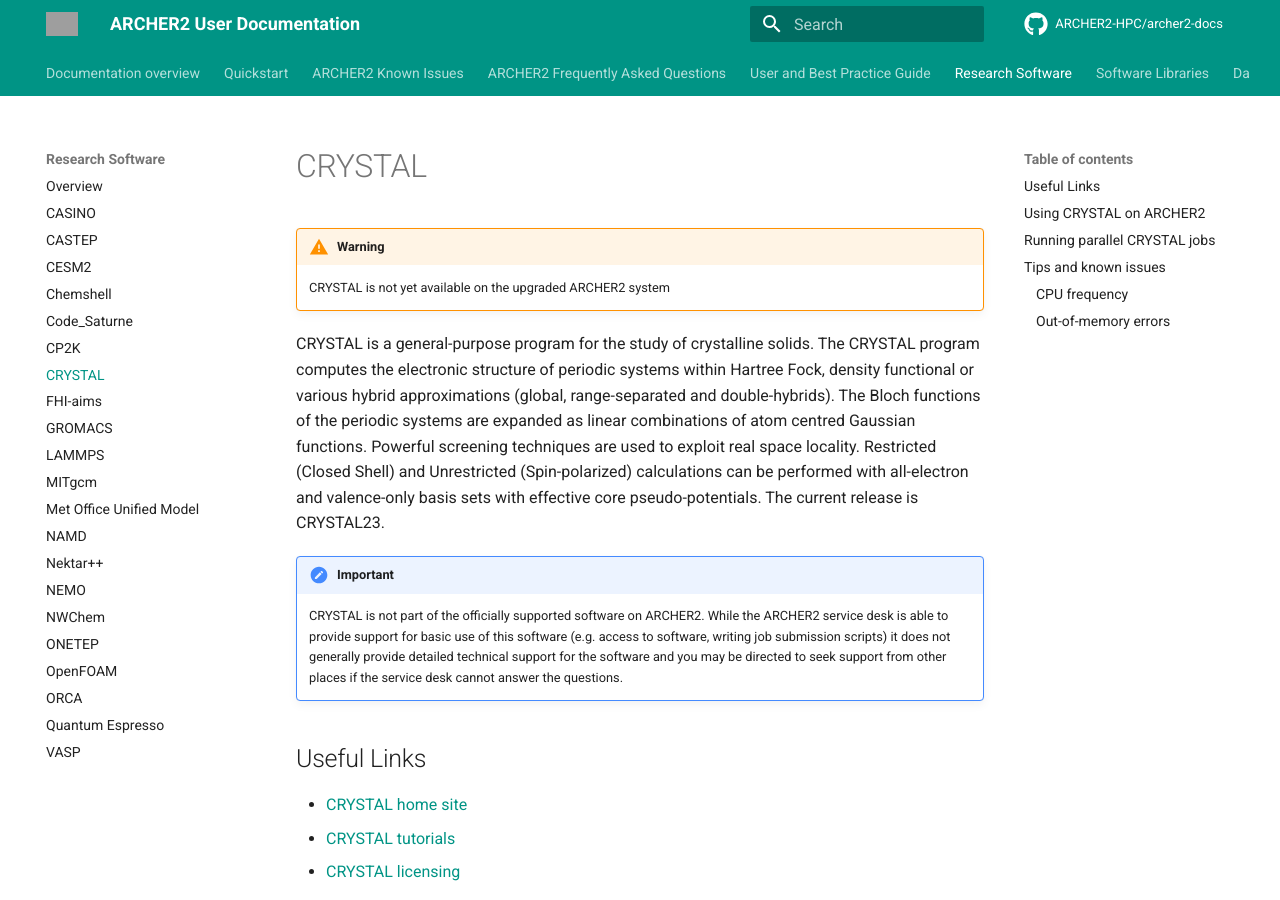
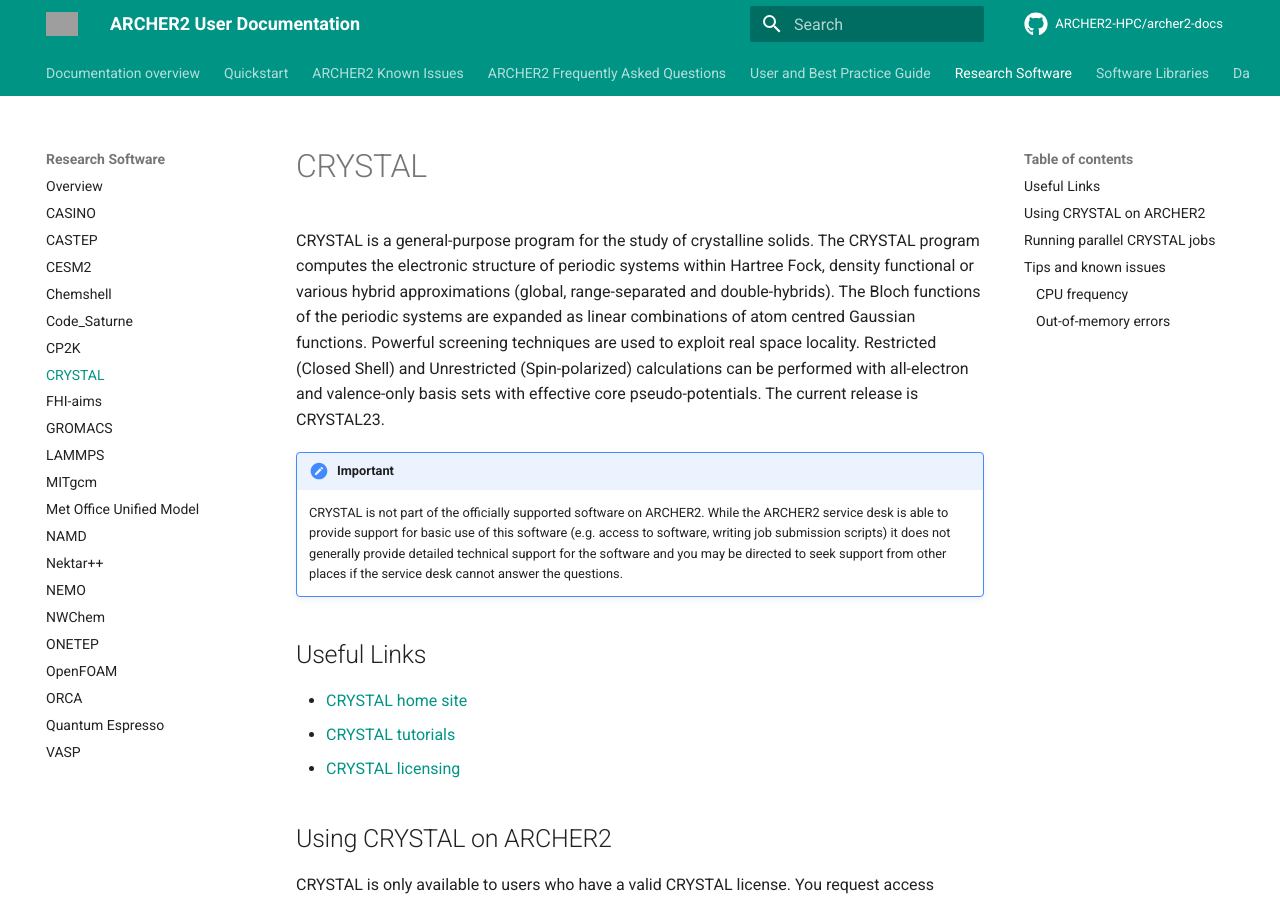
Before and after one commit to ARCHER2-HPC/archer2-docs, an MkDocs documentation site: the page built from docs/research-software/crystal.md, in a window 1280 px wide and 900 px high. Built offline with MkDocs 1.6.1 and Material for MkDocs 9.7.7, drawn with Linux system fonts in a browser that asks for light colours; comment, search, counter and statistics services are not loaded; grey boxes are pictures that could not be loaded.

Commit message:
CRYSTAL is available now

```diff
--- a/docs/research-software/crystal.md
+++ b/docs/research-software/crystal.md
@@ -1,7 +1,5 @@
 # CRYSTAL
 
-!!! warning
-    CRYSTAL is not yet available on the upgraded ARCHER2 system
 
 CRYSTAL is a general-purpose program for the study of crystalline solids. The
 CRYSTAL program computes the electronic structure of periodic systems within
```
